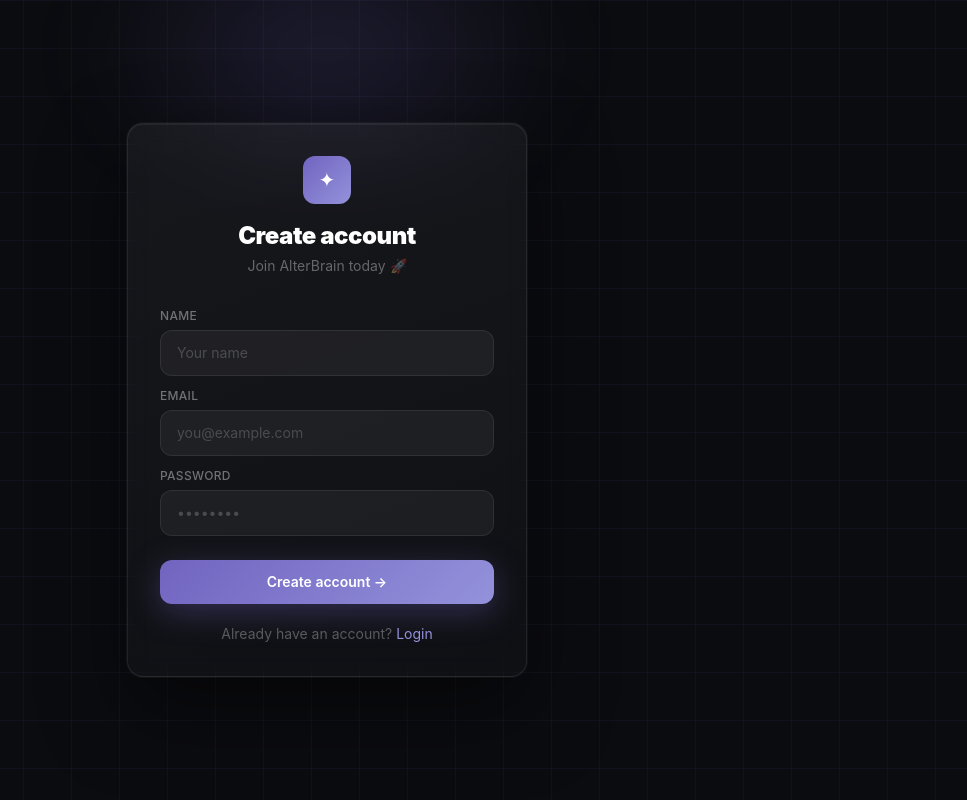
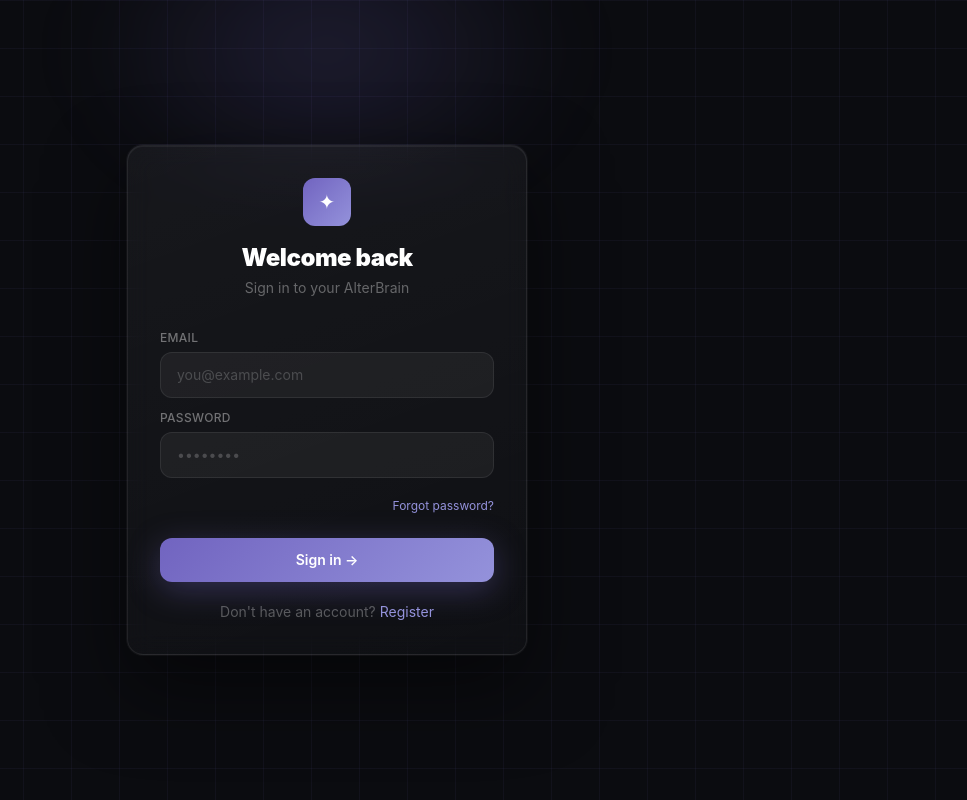
Before and after one commit to m-taaha/AlterBrain, a React (Vite) app in the folder client/: page /login in a window 1280 px wide. Shown: the whole page, without its empty margins (313-1280 px from the left). Built offline with nearby package versions, Linux system fonts and the light colour scheme.

Commit message:
refactor: add toaster and fix: login component

```diff
--- a/client/package.json
+++ b/client/package.json
@@ -14,6 +14,7 @@
     "react": "^19.2.4",
     "react-dom": "^19.2.4",
     "react-router-dom": "^7.13.1",
+    "sonner": "^2.0.7",
     "tailwindcss": "^4.2.1"
   },
   "devDependencies": {
--- a/client/src/App.tsx
+++ b/client/src/App.tsx
@@ -1,18 +1,26 @@
 import { Route, Routes } from "react-router-dom";
+import { Toaster } from "sonner";
 import Dashboard from "./pages/Dashboard";
 import Login from "./pages/Login";
 import Register from "./pages/Register";
 import LandingPage from "./pages/LandingPage";
 
-
-
-
 function App() {
-
-
-
   return (
     <div>
+      <Toaster
+        position="bottom-right"
+        toastOptions={{
+          style: {
+            background: "#1a1825",
+            border: "1px solid rgba(255,255,255,0.08)",
+            color: "#fff",
+            borderRadius: "12px",
+            fontSize: "13px",
+          },
+        }}
+      />
+
       <Routes>
         <Route path="/" element={<LandingPage />} />
         <Route path="/register" element={<Register />} />
@@ -20,7 +28,7 @@
         <Route path="/dashboard" element={<Dashboard />} />
       </Routes>
     </div>
-  )
+  );
 }
 
 export default App;
--- a/client/src/pages/Dashboard.tsx
+++ b/client/src/pages/Dashboard.tsx
@@ -4,8 +4,8 @@
 import { PlusIcon } from "../icons/PlusIcon";
 import { ShareIcon } from "../icons/ShareIcon";
 import { LogoIcon } from "../icons/LogoIcon";
-import { TwitterIcon } from "../icons/TwitterIcon";
-import { YoutubeIcon } from "../icons/YoutubeIcon";
+// import { TwitterIcon } from "../icons/TwitterIcon";
+// import { YoutubeIcon } from "../icons/YoutubeIcon";
 
 function Dashboard() {
   const [modalOpen, setModalOpen] = useState(false);
--- a/client/src/pages/Login.tsx
+++ b/client/src/pages/Login.tsx
@@ -1,6 +1,7 @@
 import { useNavigate } from "react-router-dom";
+import Input from "../components/Input";
 
-function Register() {
+function Login() {
   const navigate = useNavigate();
 
   return (
@@ -50,23 +51,15 @@
             className="text-2xl font-black text-white tracking-tight"
             style={{ letterSpacing: "-0.02em" }}
           >
-            Create account
+            Welcome back
           </h1>
-          <p className="text-white/35 text-sm mt-1">Join AlterBrain today 🚀</p>
+          <p className="text-white/35 text-sm mt-1">
+            Sign in to your AlterBrain
+          </p>
         </div>
 
         {/* Fields */}
-        <div className="flex flex-col gap-3 mb-6">
-          <div>
-            <label className="text-xs text-white/40 font-medium mb-1.5 block tracking-wide uppercase">
-              Name
-            </label>
-            <input
-              type="text"
-              placeholder="Your name"
-              className="w-full px-4 py-3 rounded-xl bg-white/[0.05] border border-white/[0.08] text-white placeholder-white/20 text-sm outline-none focus:border-[#7164c0]/60 focus:bg-white/[0.07] transition-all duration-200"
-            />
-          </div>
+        <div className="flex flex-col gap-3 mb-5">
           <div>
             <label className="text-xs text-white/40 font-medium mb-1.5 block tracking-wide uppercase">
               Email
@@ -89,6 +82,12 @@
           </div>
         </div>
 
+        <div className="flex justify-end mb-6">
+          <span className="text-xs text-[#9492db] hover:text-white cursor-pointer transition-colors">
+            Forgot password?
+          </span>
+        </div>
+
         {/* Submit */}
         <button
           className="w-full py-3 rounded-xl text-sm font-semibold text-white transition-all duration-200 hover:-translate-y-0.5 active:translate-y-0"
@@ -97,16 +96,16 @@
             boxShadow: "0 8px 32px rgba(113,100,192,0.35)",
           }}
         >
-          Create account →
+          Sign in →
         </button>
 
         <p className="text-center text-sm text-white/30 mt-5">
-          Already have an account?{" "}
+          Don't have an account?{" "}
           <span
-            onClick={() => navigate("/login")}
+            onClick={() => navigate("/register")}
             className="text-[#9492db] hover:text-white cursor-pointer transition-colors"
           >
-            Login
+            Register
           </span>
         </p>
       </div>
@@ -114,4 +113,4 @@
   );
 }
 
-export default Register;
+export default Login;
```
Also changed, not shown: 1 other file (tests, documents, lock files or other folders).
